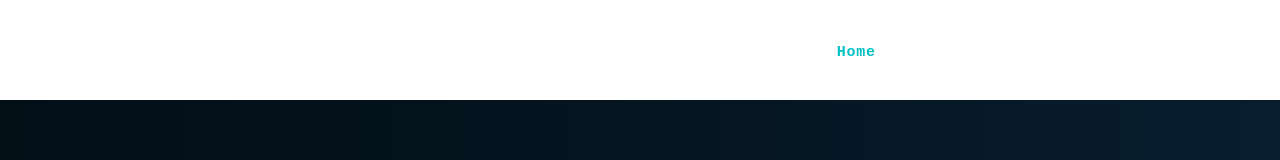
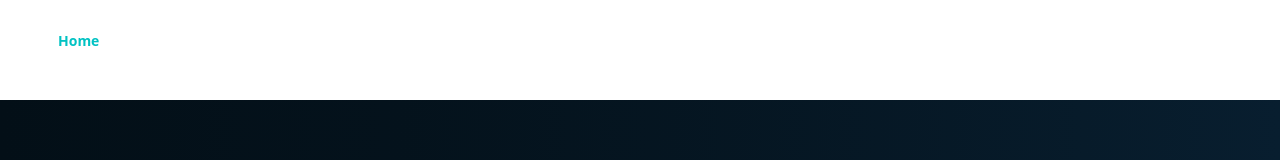
Before and after one commit to AmiDholakiya/portfolio, a React (Create React App) app: page / in a window 1280 px wide. Shown: the top 160 px of the page. Built offline with nearby package versions, Linux system fonts and the light colour scheme; no server answers; a web font is replaced by a local one.

Commit message:
feat:responsive design

```diff
--- a/src/components/AboutMe/aboutme.css
+++ b/src/components/AboutMe/aboutme.css
@@ -1,35 +1,50 @@
-#about{
+#about {
     display: flex;
     min-height: calc(100vh - 100px);
     height: max-content;
 }
 
-.about_image{
+.about_image {
     flex: 1;
     padding-left: 2rem;
 }
 
-.about_image img{
+.about_image img {
     height: 60%;
     width: 60%;
 }
 
-.about_info{
+.about_info {
     flex: 1;
     padding: 15px 2rem;
 }
 
-.download-cv{
+.download-cv {
     background-color: var(--color-button-hover);
     border: none;
     padding: 15px;
     transition-duration: 0.5s;
 }
 
-.download-cv:hover{
+.download-cv:hover {
     background-color: var(--color-button) !important;
 }
 
-.tab{
-    text-indent: 20px;
+.tab {
+    text-indent: 50px;
+    word-break: break-all;
 }
+
+@media (max-width: 768px) {
+    #about {
+        flex-direction: column;
+    }
+
+    .section_heder {
+        text-align: center;
+    }
+
+    .CV-button {
+        text-align: center;
+    }
+}
--- a/src/components/AboutMe/index.tsx
+++ b/src/components/AboutMe/index.tsx
@@ -31,7 +31,7 @@ const AboutMe = ()=>{
                 <div className="section_body">
                     <NewLineParagrapgh text={userData.description} />
                 </div>
-                <div>
+                <div className="CV-button">
                     <a
                       href={userData.resume_link}
                       download={`${userData.first_name + userData.last_name}_resume.pdf`}
--- a/src/components/Contact/contact.css
+++ b/src/components/Contact/contact.css
@@ -68,3 +68,21 @@
     padding-bottom: 0;
     font-size: 1.3rem;
   }
+
+  @media (max-width: 660px) {
+    .contact-info{
+        flex-direction: column;
+        padding: 0;
+        align-items: start;
+    }
+    .contact-details{
+        flex-direction: row;
+    }
+    .contact-details p{
+        margin-left: 30px;
+    }
+    .contact-details i{
+        width: 85px;
+        height: 85px;
+    }
+  }
--- a/src/components/Header/header.css
+++ b/src/components/Header/header.css
@@ -1,55 +1,109 @@
- #header {
-    transition: all 0.5s;
-    z-index: 997;
+.header{
   background-color: inherit;
-    /* background-color: var(--color-background) !important; */
-  }
-  .header_body{
-    display: flex;
-    justify-content: end;
-    margin: 30px;
+  width: 100%;
 }
 
-  .header_body ul {
-    margin: 0;
-    padding: 0;
-    list-style: none;
-  }
-  .header_body > ul {
-    display: flex;
-  }
-  .header_body > ul > li {
-    position: relative;
-    white-space: nowrap;
-    padding: 10px 0 10px 24px;
+.scrolled {
+  background: linear-gradient(.25turn, var(--color-background-left), 60%, var(--color-background-right)) !important;
 }
 
-  .header_body > ul > li a {
-    font-size: 15px !important;
-    letter-spacing: 2px;
-    font-weight: 200;
-
-    position: relative;
-    font-style: normal;
-    font-family: "Share Tech Mono", monospace;
-    font-size: 13px;
-    font-weight: 400;
-    letter-spacing: 0.05em;
+/* Nav menu */
+.nav{
+  width: 100%;
+  height: 100%;
+  overflow: hidden;
+  position: fixed;
+  top: 80px;
+}
+.menu a{
+  display: block;
+  padding: 30px;
   color: white;
 }
+.nav{
+  max-height: 0;
+  transition: max-height .5s ease-out, background-color .5s ease-out;
+  -webkit-transition: max-height .5s ease-out, background-color .5s ease-out;
+    -moz-transition: max-height .5s ease-out,  background-color .5s ease-out;
+    -o-transition: max-height .5s ease-out,  background-color .5s ease-out;
+    -ms-transition: max-height .5s ease-out,  background-color .5s ease-out;
+    transition: max-height .5s ease-out,  background-color .5s ease-out;
+}
+
+/* Menu Icon */
+.hamb{
+  cursor: pointer;
+  float: left;
+  padding: 40px 20px;
+}/* Style label tag */
+
+.hamb-line {
+  background: white;
+  display: block;
+  height: 2px;
+  position: relative;
+  width: 24px;
+
+} /* Style span tag */
+
+.hamb-line::before,
+.hamb-line::after{
+  background: white;
+  content: '';
+  display: block;
+  height: 100%;
+  position: absolute;
+  transition: all .2s ease-out;
+  width: 100%;
+}
+.hamb-line::before{
+  top: 5px;
+}
+.hamb-line::after{
+  top: -5px;
+}
+
+.side-menu {
+  display: none;
+} /* Hide checkbox */
+
+/* Toggle menu icon */
+.side-menu:checked ~ nav{
+  max-height: 100%;
+  background-color: var(--color-background-right);
+}
+.side-menu:checked ~ .hamb .hamb-line {
+  background: transparent;
+}
+.side-menu:checked ~ .hamb .hamb-line::before {
+  transform: rotate(-45deg);
+  top:0;
+}
+.side-menu:checked ~ .hamb .hamb-line::after {
+  transform: rotate(45deg);
+  top:0;
+}
+
 .active a {
   color: var(--color-button-hover) !important;
   font-weight: 700 !important;
 }
 
-  @keyframes scrollBg {
-    from {
-      transform: translateY(-330px);
+/* Responsiveness */
+@media (min-width: 768px) {
+  .nav{
+      max-height: none;
+      top: 0;
+      position: relative;
+      float: left;
+      width: fit-content;
+      background-color: inherit !important;
   }
-    to {
-      transform: translateY(0px);
+  .menu li{
+      float: left;
+  }
+
+  .hamb{
+      display: none;
   }
 }
-  .scrolled {
-    background: linear-gradient(.25turn, var(--color-background-left), 60%, var(--color-background-right)) !important;
-  }
--- a/src/components/Header/index.tsx
+++ b/src/components/Header/index.tsx
@@ -4,7 +4,7 @@ import Main from "./header";
 import { useSelector } from "react-redux";
 import { RootState } from "../../redux/store";
 
-const Header =  () => {
+const Header = () => {
   const headerRef = useRef<HTMLDivElement>(null);
   const isLoading = useSelector(
     (state: RootState) => state.portfolio.isLoading
@@ -20,33 +20,39 @@ const Header =  () => {
     }
   }, []);
 
+  function closeSideMenu() {
+    var x: any = document.getElementById("side-menu");
+    x.checked = false;
+  }
+
   return (
     <>
       <Main />
-      <header id="header" className={`fixed-top ${ isLoading || error ? "scrolled" : ""}`}>
-        <div className="header_body">
-        <ul>
+      <header id="header" className={`fixed-top ${isLoading || error ? "scrolled" : ""}`}>
+        <input className="side-menu" type="checkbox" id="side-menu" />
+        <label id="hamb" className="hamb" htmlFor="side-menu"><span className="hamb-line"></span></label>
+        <nav className="nav">
+          <ul className="menu" id="menu">
             <li
               className="active"
               data-aos="fade-down"
               data-aos-duration="300"
               id="menu_home"
-                  // onClick={(event: React.MouseEvent<HTMLElement>) => scrollToSection(event.currentTarget.id)}
             >
-                  <a href="#home"> Home</a>
+              <a onClick={() => { closeSideMenu() }} href="#home" > Home</a>
             </li>
             <li id="menu_about" data-aos="fade-down" data-aos-duration="600">
-                  <a href="#about">About</a>
+              <a onClick={() => { closeSideMenu() }} href="#about">About</a>
             </li>
             <li id="menu_professionalProfile" data-aos="fade-down" data-aos-duration="900">
-                  <a href="#professionalProfile">ProfessionalProfile</a>
+              <a onClick={() => { closeSideMenu() }} href="#professionalProfile">ProfessionalProfile</a>
             </li>
 
             <li id="menu_contact" data-aos="fade-down" data-aos-duration="1500">
-                  <a href="#contact">Contact</a>
+              <a onClick={() => { closeSideMenu() }} href="#contact">Contact</a>
             </li>
           </ul>
-        </div>
+        </nav>
       </header>
     </>
   );
--- /dev/null
+++ b/src/components/Home/home.js
@@ -0,0 +1,29 @@
+import $ from "jquery";
+import { useEffect } from "react";
+
+const Main = () => {
+    const updateWindowDimensions = () => {
+        var homeHeight = $("#home").height();
+        var homeWidth = $("#home").width();
+        if(homeWidth > 1050){
+            var newValue = (homeHeight <= homeWidth) ? homeHeight /2 : homeWidth / 4;
+            $("#home_photo").height(newValue);
+            $("#home_photo").width(newValue);
+        }
+        else{
+            $("#home_photo").height(homeWidth / 4);
+            $("#home_photo").width(homeWidth / 4);
+        }
+
+      };
+
+    useEffect(()=>{
+        updateWindowDimensions()
+        window.addEventListener("resize", updateWindowDimensions);
+
+        return () => window.removeEventListener("resize", updateWindowDimensions)
+    },[])
+
+    return <></>;
+};
+export default Main;
--- a/src/components/MySkills/myskills.css
+++ b/src/components/MySkills/myskills.css
@@ -22,6 +22,7 @@
     -webkit-text-fill-color: transparent;
     font-weight: 600;
     font-size: 1.3rem;
+    width: 100% !important;
   }
   .skill-img {
     font-size: 3.7rem;
--- a/src/components/MyWork/index.tsx
+++ b/src/components/MyWork/index.tsx
@@ -30,29 +30,23 @@ const MyWork = () => {
         items: 1,
       },
       500: {
-        items: 2,
+        items: 1,
       },
       600: {
-        items: 2,
+        items: 1,
       },
       740: {
         items: 2,
       },
       1000: {
+        items: 2.7,
+      },
+      1300: {
         items: 3,
       },
-      1300: {
-        items: 3.5,
+      1440: {
+        items: 3,
       },
-      1540: {
-        items: 4,
-      },
-      2000: {
-        items: 4.5
-      },
-      3000: {
-        items: 6
-      }
     },
   };
   return (
--- a/src/components/MyWork/mywork.css
+++ b/src/components/MyWork/mywork.css
@@ -114,7 +114,7 @@
 
 @media only screen and (max-width: 768px) {
     .project {
-      width: 200px;
+      margin: 1.5rem;
     }
     .section_title {
       text-align: center;
@@ -157,13 +157,3 @@
       padding: 0 10px 10px 10px;
     }
 }
-
-@media only screen and (max-width: 360px) {
-    .project {
-      padding: 10px;
-      min-width: 280px !important;
-    }
-    .mywork {
-      padding-left: 20px !important;
-    }
-}
--- a/src/components/ProfessionalProfile/professionalProfile.js
+++ b/src/components/ProfessionalProfile/professionalProfile.js
@@ -5,7 +5,7 @@ const Main = () => {
         var $bodyHeight = $("#profile_body").height();
         var $screenHeight = $(window).height();
         if($screenHeight > $bodyHeight){
-            document.getElementById("profile_body").style.paddingTop = ($screenHeight - $bodyHeight)/3 + "px";
+            document.getElementById("profile_body").style.paddingTop = ($screenHeight - $bodyHeight)/4 + "px";
         }
     });
 
```
Also changed, not shown: src/components/Home/home.css (+13 -26 lines), src/components/Home/index.tsx (+6 -2 lines). Lines whose indentation alone changed are shown as unchanged.
